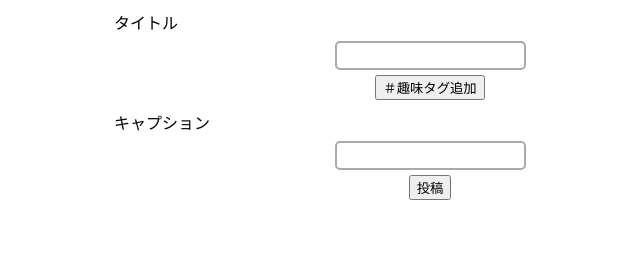
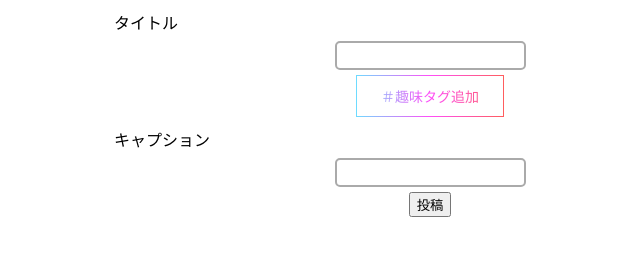
Before and after one commit to sachi1048/Syumitter, a PHP site: page /toukou.php in a window 1280 px wide. Shown: the part 104-360 px from the top of the page, without its empty margins (210-850 px from the left). Run offline with PHP 8.4, Linux system fonts and the light colour scheme.

Commit message:
投稿画面単体テストのみ終了+CSS

```diff
--- a/USER/CSS/checkbox.css
+++ b/USER/CSS/checkbox.css
@@ -34,3 +34,19 @@ input[type="checkbox"]:checked + label {
     text-align:left;
     margin-left:25%;
 }
+.tagbutton {
+    background-color: #ffffff; /* ボタンの背景色 */
+    padding: 10px 24px; /* ボタンのパディング */
+    background: linear-gradient(to right, #6ddcff, #ff4ef8, #ff5d5d);
+  -webkit-background-clip: text;
+  -webkit-text-fill-color: transparent;
+    text-align: center; /* ボタンのテキストを中央揃え */
+    text-decoration: none; /* ボタンの下線をなしに */
+    font-size: 14px; /* ボタンのフォントサイズ */
+    cursor: pointer; /* マウスカーソルをポインターに */
+    border-radius: 5px; /* ボタンの角丸 */
+    border: 1px solid;
+    /* ボーダーカラーをグラデーションに */
+    border-image: linear-gradient(to right, #6ddcff, #ff4ef8, #ff5d5d);
+    border-image-slice: 1; /* グラデーションを全体に適用 */
+}
--- a/USER/toukou.php
+++ b/USER/toukou.php
@@ -1,5 +1,30 @@
-<?php require 'db-connect.php';
+<?php
+require 'db-connect.php';
 session_start();
+$pdo = new PDO($connect,USER,PASS);
+if($_SERVER['REQUEST_METHOD'] === 'POST'){
+    if(isset($_POST['toukousuru'])){
+        $currentDateTime = date('Y-m-d H:i:s');
+        if(isset($_POST['tag1'],$_POST['tag2'],$_POST['tag3'])){
+            $ads=$pdo->prepare('insert into Toukou values(null,?,?,?,?,?,?,?,?)');
+            $ads->execute([$_POST['title'],$currentDateTime,$_POST['naiyou'],$_POST['setumei'],$_POST['tag1'],$_POST['tag2'],$_POST['tag3'],$_SESSION['user']['user_name']]);
+            header("Location: myprofile.php");
+            exit;
+        }else if(isset($_POST['tag1'],$_POST['tag2'])){
+            $ads=$pdo->prepare('insert into Toukou values(null,?,?,?,?,?,?,null,?');
+            $ads->execute([$_POST['title'],$currentDateTime,$_POST['naiyou'],$_POST['setumei'],$_POST['tag1'],$_POST['tag2'],$_SESSION['user']['user_name']]);
+            header("Location: myprofile.php");
+            exit;
+        }else if(isset($_POST['tag1'])){
+            $ads=$pdo->prepare('insert into Toukou values(null,?,?,?,?,?,null,null,?');
+            $ads->execute([$_POST['title'],$currentDateTime,$_POST['naiyou'],$_POST['setumei'],$_POST['tag1'],$_SESSION['user']['user_name']]);
+            header("Location: myprofile.php");
+            exit;
+        }else{
+            echo '<h2>趣味タグを選択してください</h2>';
+        }
+    }
+}
 ?>
 <!DOCTYPE html>
 <html lang="ja">
@@ -14,26 +39,24 @@ session_start();
     <h1 class="syumitter1">Syumitter</h1> <!-- 上記のロゴ（？） -->
     <form action="toukou.php" method="post"><!-- 投稿ボタンを押したら一回自分の画面を再ロードしてDBにデータを追加してからマイプロフィール画面に飛ばす -->
         <img src="#" alt="未作成"> <!-- 未作成　ここに写真や動画を選択、表示 -->
+        <input type="hidden" name="naiyou" value="toukou1.jpg">
         <p class="koumoku">タイトル</p>
         <input type="text" name="title" required><!-- 投稿テーブルのタイトルに入れる用の入力フォームrequiredを付けることで入力必須項目にしている-->
         <br>
         <?php
-        $pdo = new PDO($connect,USER,PASS);
         // 初期化
         $selectedTags = [];
 
         if ($_SERVER['REQUEST_METHOD'] === 'POST') {
             if (isset($_POST['selectedOptions']) && is_array($_POST['selectedOptions'])) {
+                $count=0;
                 foreach($_POST['selectedOptions'] as $pow){
                     $sel=$pdo->prepare('select * from Tag where tag_id = ?');
                     $sel->execute([$pow]);
-                    $count = 0;
                     foreach($sel as $woe){
                         $count++;
                         echo '<p class="tag_ln">#',$woe['tag_mei'],'</p>';
-                        if($count == 3){
-                            break;
-                        }
+                        echo '<input type="hidden" name="tag',$count,'" value="',$woe['tag_id'];
                     }
                 }
                 // 選択された趣味タグIDを変数に保存した状態
@@ -42,11 +65,11 @@ session_start();
         // ここで$selectedTags変数に選択されたタグのIDが保存されています。
         // $selectedTagsを使って必要な処理を続けることができます。
         ?>
-        <button onclick="location.href='tag_sentaku'">＃趣味タグ追加</button><!-- これから作成予定　この後から画面遷移した後に選択したものをSESSIONに入れる-->
+        <button class="tagbutton" onclick="location.href='tag_sentaku'">＃趣味タグ追加</button><!-- これから作成予定　この後から画面遷移した後に選択したものをSESSIONに入れる-->
         <p class="koumoku">キャプション</p>
         <input type="text" name="setumei" required><!-- 投稿の説明？-->
         <br>
-        <button class="nextbotton" type="submit">投稿</button>
+        <button class="nextbotton" type="submit" name="toukousuru">投稿</button>
     </form>
 </body>
 </html>
```
